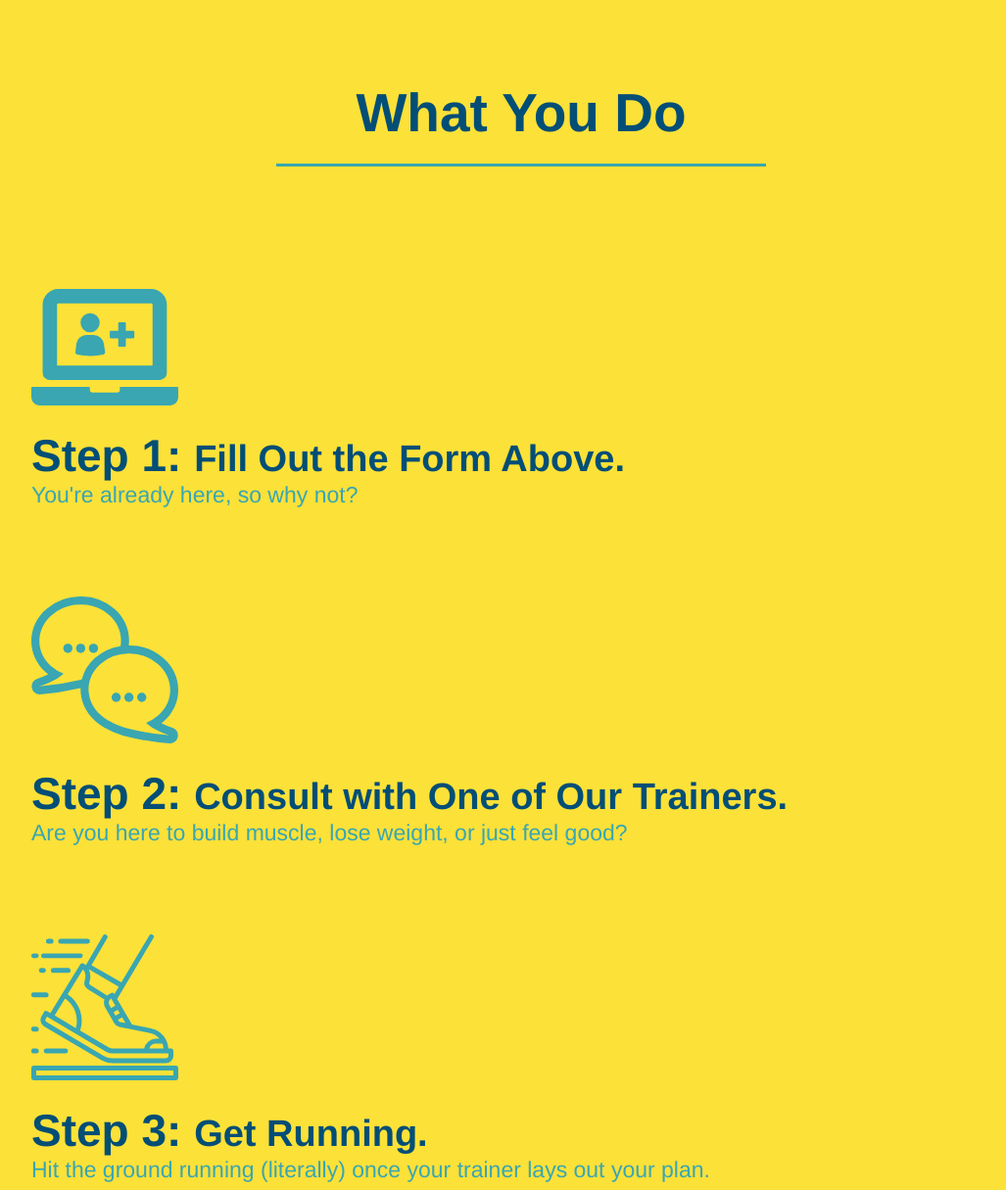
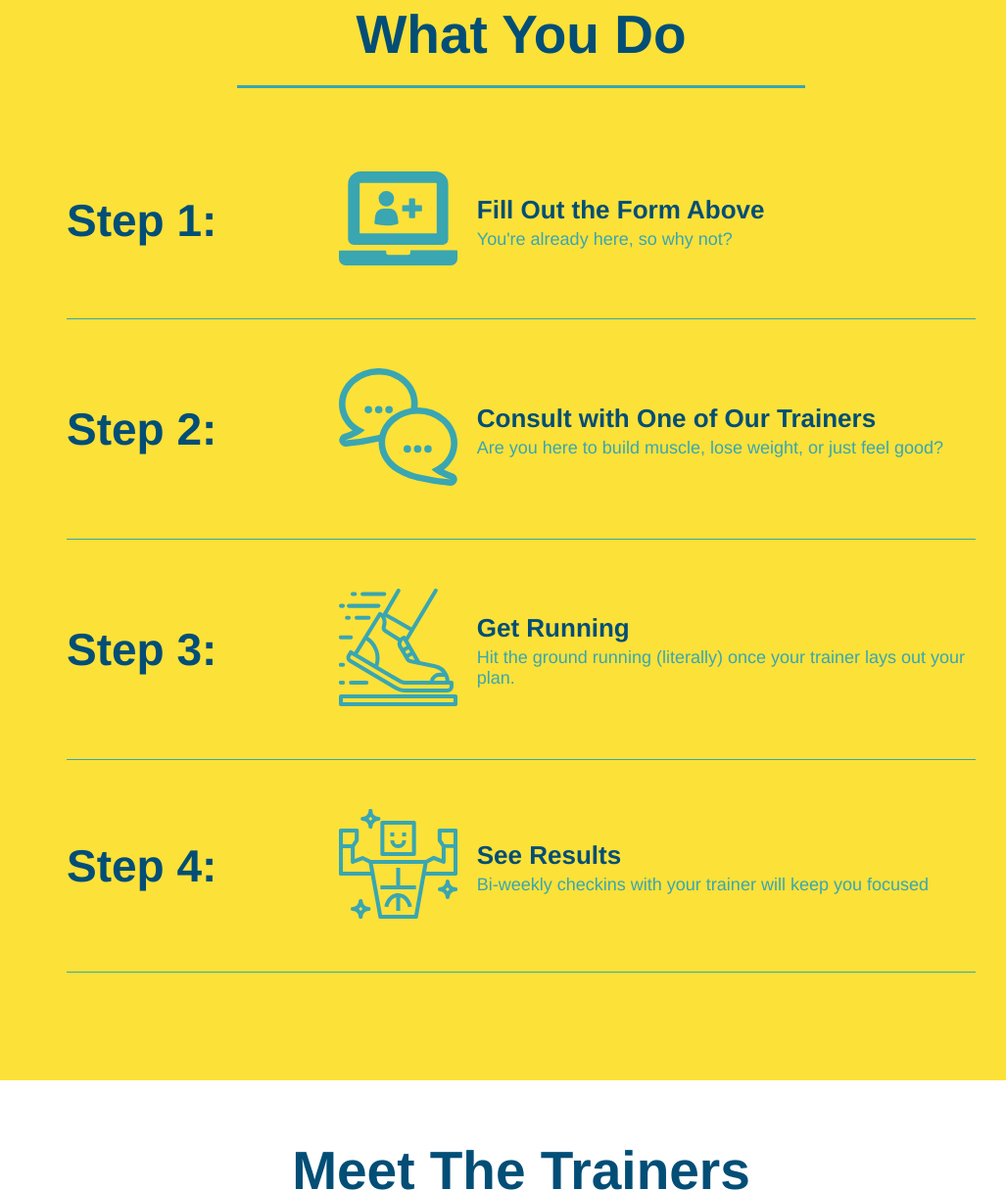
Before and after one commit to bgals/run-buddy, a plain HTML site: page index.html in a window 1280 px wide. Shown: the part 1157-2372 px from the top of the page at 98% size, without its empty margins (108-1135 px from the left). Drawn offline with Linux system fonts and the light colour scheme.

Commit message:
add flexbox to steps

```diff
--- a/assets/css/style.css
+++ b/assets/css/style.css
@@ -165,28 +165,52 @@ section {
     border-color: #39a6b2;
 }
 
-.steps div {
-    margin: 80px;
+.step {
+    margin: 50px auto;
+    padding-bottom: 50px;
+    width: 80%;
+    border-bottom: 1px solid #39a6b2;
+    display: flex;
+    flex-wrap: wrap;
+    align-items: center;
+    justify-content: space-between;
 }
 
-.steps img {
-    width: 15%;
-    margin: 10px 0;
+.step h3 {
+    color: #024e76;
+    font-size: 46px;
+    flex: 1 30%;
 }
 
-.steps h3 {
-    color: #024e76;
-    font-size: 46px;
-    margin-top: 10px;
+.step-info {
+    flex: 2 70%;
+    display: flex;
+    flex-wrap: wrap;
+    align-items: center;
 }
 
-.steps p {
-    color: #39a6b2;
-    font-size: 23px;
+.step-img {
+    flex: 1 12%;
+    margin-right: 20px;
 }
 
-.steps span {
-    font-size: 38px;
+.step-img img {
+    max-width: 100%;
+}
+
+.step-text {
+    flex: 12;
+}
+
+.step-text p {
+    color: #39a6b2;
+    font-size: 18px;
+}
+
+.step-text h4 {
+    font-size: 26px;
+    line-height: 1.5;
+    color:#024e76;
 }
 
 .trainers {
--- a/index.html
+++ b/index.html
@@ -82,28 +82,56 @@
             <div class="flex-row">
             <h2 class="section-title secondary-border">What You Do</h2>
             </div>
-            <div>
+            <div class="step">
+                <h3>Step 1:</h3>
+                <div class="step-info">
+                    <div class="step-img">
                 <img src="./assets/images/step-1.svg" alt="" />
-                <h3>Step 1: <span>Fill Out the Form Above.</span></h3>
+                    </div>
+                    <div class="step-text">
+                <h4>Fill Out the Form Above</h4>
                 <p>You're already here, so why not?</p>
+                    </div>
+                </div>
             </div>
 
-            <div>
+            <div class="step">
+                <h3>Step 2:</h3>
+                <div class="step-info">
+                    <div class="step-img">
                 <img src="./assets/images/step-2.svg" alt="" />
-                <h3>Step 2: <span>Consult with One of Our Trainers.</span></h3>
+                    </div>
+                    <div class="step-text">
+                <h4>Consult with One of Our Trainers</h4>
                 <p>Are you here to build muscle, lose weight, or just feel good?</p>
+                    </div>
+                </div>
             </div>
 
-            <div>
+            <div class="step">
+                <h3>Step 3:</h3>
+                <div class="step-info">
+                    <div class="step-img">
                 <img src="./assets/images/step-3.svg" alt="" />
-                <h3>Step 3: <span>Get Running.</span></h3>
+                    </div>
+                    <div class="step-text">
+                <h4>Get Running</h4>
                 <p>Hit the ground running (literally) once your trainer lays out your plan.</p>
+                    </div>
+                </div>
             </div>
 
-            <div>
+            <div class="step">
+                <h3>Step 4:</h3>
+                <div class="step-info">
+                    <div class="step-img">
                 <img src="./assets/images/step-4.svg" alt="" />
-                <h3>Step 4: <span>See Results.</span></h3>
+                    </div>
+                    <div class="step-text">
+                <h4>See Results</h4>
                 <p>Bi-weekly checkins with your trainer will keep you focused</p>
+                    </div>
+                </div>
             </div>
         </section>
 
```
